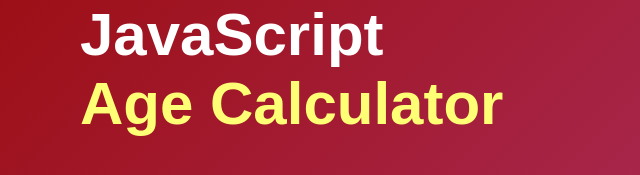
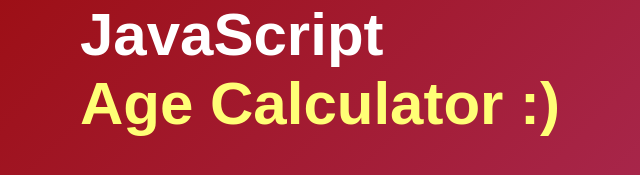
Before and after one commit to riyaaa15/frontend-mini-projects, a plain HTML site: page age calculator/index.html in a window 1280 px wide. Shown: the part 136-311 px from the top of the page, 56-696 px from the left. Drawn offline with Linux system fonts and the light colour scheme.

Commit message:
age calculator

```diff
--- a/age calculator/index.html
+++ b/age calculator/index.html
@@ -9,7 +9,7 @@
 <body>
     <div class="container">
         <div class="calculator">
-            <h1>JavaScript <br><span>Age Calculator</span></h1>
+            <h1>JavaScript <br><span>Age Calculator :)</span></h1>
             <div class="input-box">
                 <input type="date" id="date">
                 <button class="btn">calculate</button>
```
